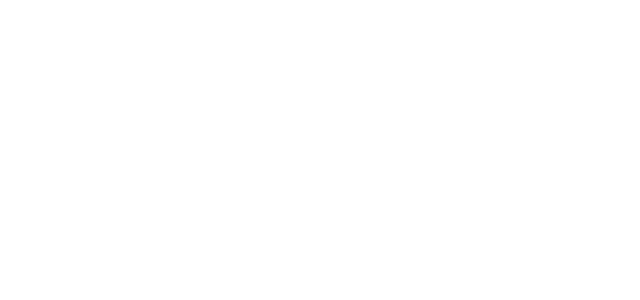
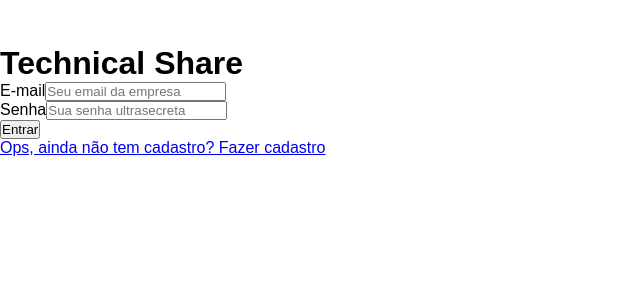
Before and after one commit to Squad-19-Hackathon-FCamara/technical-share-s19, a React (Create React App) app in the folder technical-share-s19/: page / in a window 1280 px wide. Shown: the top 300 px of the page, without its empty margins (0-640 px from the left). Built offline with nearby package versions, Linux system fonts and the light colour scheme; a small style sheet from the web is missing.

Commit message:
add: login redireciona home

```diff
--- a/technical-share-s19/src/App.jsx
+++ b/technical-share-s19/src/App.jsx
@@ -1,27 +1,25 @@
-import React from 'react'
-import { Route } from 'react-router-dom'
+import React, { useContext } from 'react'
+import { Route, Switch } from 'react-router-dom'
 import Home from './pages/Home'
 import Login from './pages/Login'
 import Profile from './pages/Profile'
 import './App.css'
 import Chat from './pages/Chat'
+import AuthContext from './context/authContext'
 
 const App = () => {
+  const { user } = useContext(AuthContext)
+  console.log(user)
   return (
-    <div>
-      <Route path="/home">
-        <Home />
-      </Route>
-      <Route path="/login">
-        <Login />
-      </Route>
+    <Switch>
+      <Route path="/">{user ? <Home /> : <Login />}</Route>
       <Route path="/profile/">
         <Profile />
       </Route>
       <Route path="/chat/:chatId">
         <Chat />
       </Route>
-    </div>
+    </Switch>
   )
 }
 
--- a/technical-share-s19/src/context/authContext.js
+++ b/technical-share-s19/src/context/authContext.js
@@ -2,23 +2,28 @@
 
 const AuthContext = createContext({
   user: null
-});
+})
 
-export const AuthContextProvider = (props) => {
-  const [user, setUser] = useState(null);
+export const AuthContextProvider = props => {
+  const [user, setUser] = useState(null)
+  //const [token, setToken] = useState("")
 
-  const userLogin = async (userInput) => {
-    const response = await fetch('http://localhost:3003/users/login', { method: "POST", headers: { 'Content-Type': 'application/json' }, body: JSON.stringify(userInput) })
-
-    const data = await response.json();
-
-    setUser(data);
-
-    console.log(user);
+  const userLogin = async userInput => {
+    const response = await fetch('http://localhost:3003/users/login', {
+      method: 'POST',
+      headers: { 'Content-Type': 'application/json' },
+      body: JSON.stringify(userInput)
+    })
+    const data = await response.json()
+    const user = data.user
+    //const token = data.token
+    setUser(user)
   }
 
   return (
-    <AuthContext.Provider value={{ user: user, userLogin: userLogin }}>{props.children}</AuthContext.Provider>
+    <AuthContext.Provider value={{ user: user, userLogin: userLogin }}>
+      {props.children}
+    </AuthContext.Provider>
   )
 }
 
--- a/technical-share-s19/src/pages/Login/index.jsx
+++ b/technical-share-s19/src/pages/Login/index.jsx
@@ -1,5 +1,5 @@
-import React, { useContext, useState } from "react"
-import AuthContext from "../../context/authContext";
+import React, { useContext, useState } from 'react'
+import AuthContext from '../../context/authContext'
 import {
   FormBtn,
   FormLogin,
@@ -7,37 +7,59 @@
   InputLabel,
   InputLogin,
   RedirectCadastro
-} from "./styles"
+} from './styles'
 
 const Login = () => {
-
-  const [email, setEmail] = useState("");
-  const [password, setPassword] = useState("");
+  const [email, setEmail] = useState('')
+  const [password, setPassword] = useState('')
 
   let userInput = { email: email, password: password }
 
-  const { userLogin } = useContext(AuthContext);
+  const { userLogin } = useContext(AuthContext)
+
+  const submitUserInput = e => {
+    e.preventDefault()
+    userLogin(userInput)
+  }
 
   return (
     <>
       <HeaderTitle>Technical Share</HeaderTitle>
 
-      <FormLogin>
+      <FormLogin onSubmit={submitUserInput}>
         <div>
           <InputLabel htmlFor="email">E-mail</InputLabel>
-          <InputLogin placeholder="Seu email da empresa" id="email" name="email" type="email" value={email} onChange={e => setEmail(e.target.value)} required></InputLogin>
+          <InputLogin
+            placeholder="Seu email da empresa"
+            id="email"
+            name="email"
+            type="email"
+            value={email}
+            onChange={e => setEmail(e.target.value)}
+            required
+          ></InputLogin>
         </div>
 
         <div>
           <InputLabel htmlFor="senha">Senha</InputLabel>
-          <InputLogin placeholder="Sua senha ultrasecreta" id="senha" name="senha" type="password" value={password} onChange={e => setPassword(e.target.value)} required></InputLogin>
+          <InputLogin
+            placeholder="Sua senha ultrasecreta"
+            id="senha"
+            name="senha"
+            type="password"
+            value={password}
+            onChange={e => setPassword(e.target.value)}
+            required
+          ></InputLogin>
         </div>
 
-        <FormBtn type="submit" onClick={userLogin(userInput)}>Entrar</FormBtn>
+        <FormBtn type="submit">Entrar</FormBtn>
       </FormLogin>
 
       <div>
-        <RedirectCadastro href="/cadastro">Ops, ainda não tem cadastro? Fazer cadastro</RedirectCadastro>
+        <RedirectCadastro href="/cadastro">
+          Ops, ainda não tem cadastro? Fazer cadastro
+        </RedirectCadastro>
       </div>
     </>
   )
```
Also changed, not shown: 1 other file (tests, documents, lock files or other folders).
